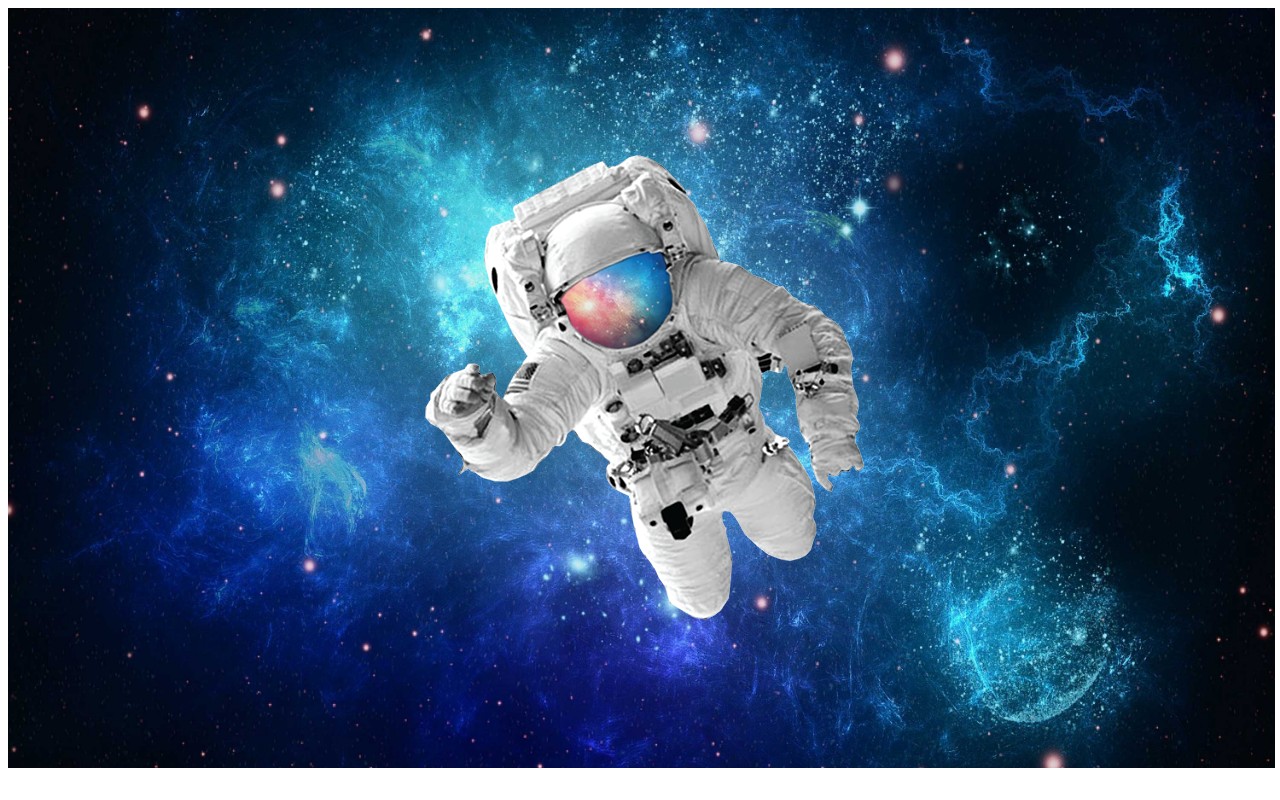
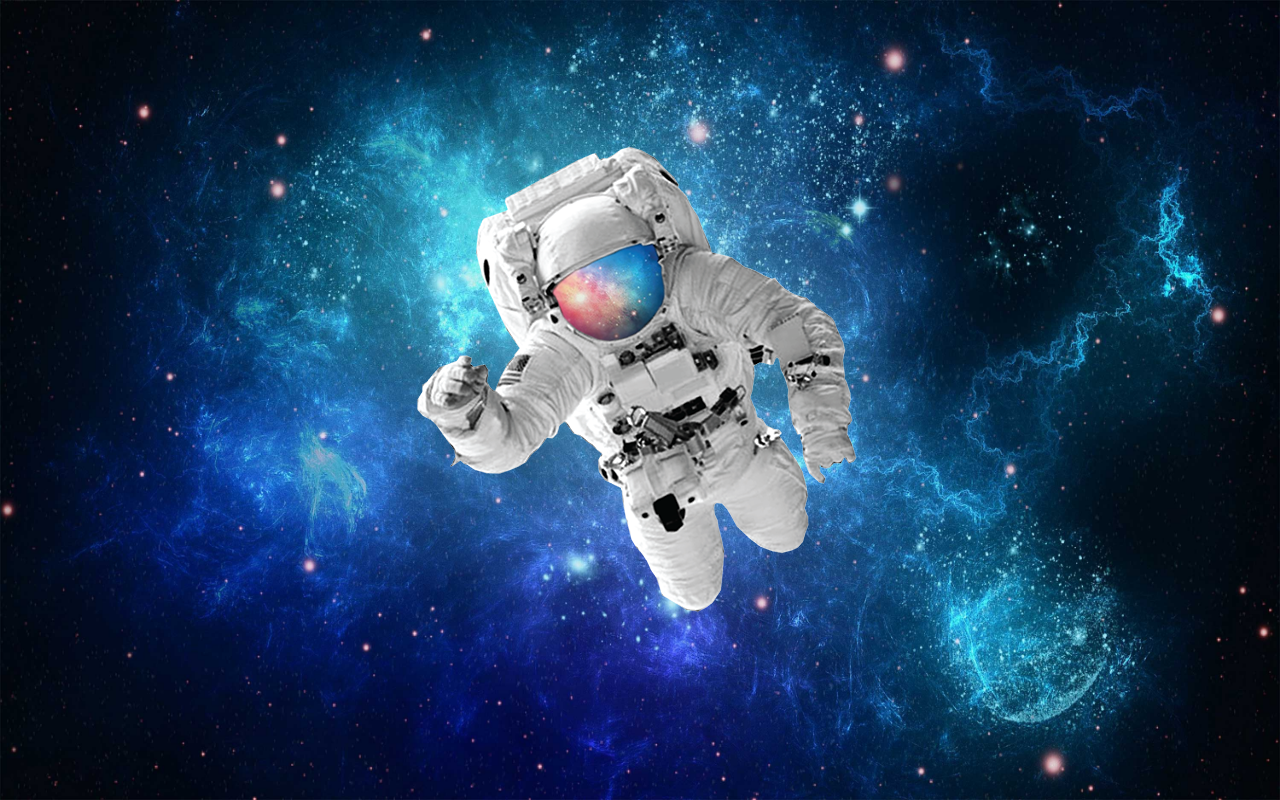
Before and after one commit to rebekarates/html5-css3, a plain HTML site: page desafios resolvidos/desafio011/index.html in a window 1280 px wide. Drawn offline with Linux system fonts and the light colour scheme.

Commit message:
alterações no desafio 011

```diff
--- a/desafios resolvidos/desafio011/index.html
+++ b/desafios resolvidos/desafio011/index.html
@@ -5,7 +5,7 @@
     <meta name="viewport" content="width=device-width, initial-scale=1.0">
     <title>Desafio astronauta</title>
     <style>
-        #conteiner{
+        body{
             position: relative;
             height: 95vh;
             background-image: url(imagens/espaco.jpg);
@@ -15,24 +15,19 @@
             background-repeat: no-repeat;
             margin: 0%;
             width: 99vw;
-
-
         }
         #conteudo{
-
             position: absolute;
             left: 50%;
             top: 50%;
             transform: translate(-50%, -50%);
-
         }
     </style>
 </head>
 <body>
-    <section id="conteiner">
         <article id="conteudo">
             <img src="imagens/astronauta.png" alt="">
         </article>
-    </section>
+
 </body>
 </html>
```
Also changed, not shown: exercicios/exercicio022/fundo007.html (+4 -4 lines).
